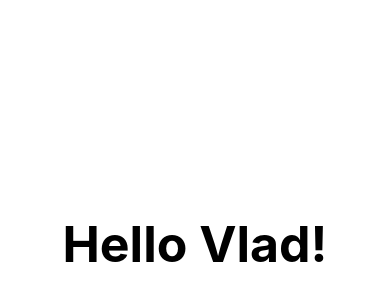
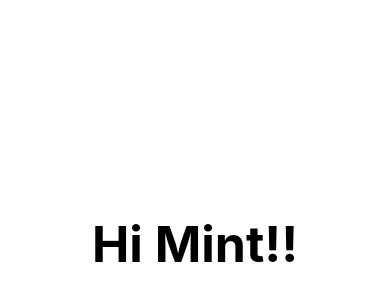
Before and after one commit to h-aburesha/react-native-app-bold, a React Native app in the folder mobile/: screen / in a window 390 px wide. Shown: the part 178-478 px from the top of the page. Built offline with nearby package versions, Linux system fonts and the light colour scheme.

Commit message:
redux store setup done

```diff
--- a/mobile/App.js
+++ b/mobile/App.js
@@ -1,12 +1,17 @@
+import { Provider } from "react-redux";
+import store from "./Redux/store";
+
 import { StatusBar } from "expo-status-bar";
 import { StyleSheet, Text, View } from "react-native";
 
 export default function App() {
     return (
-        <View style={styles.container}>
-            <Text style={styles.titleText}>Hello Vlad!</Text>
-            <StatusBar style="auto" />
-        </View>
+        <Provider store={store}>
+            <View style={styles.container}>
+                <Text style={styles.titleText}>Hi Mint!!</Text>
+                <StatusBar style="auto" />
+            </View>
+        </Provider>
     );
 }
 
--- /dev/null
+++ b/mobile/Redux/store.js
@@ -0,0 +1,10 @@
+import { configureStore } from "@reduxjs/toolkit";
+import userSlice from "./userSlice";
+
+const store = configureStore({
+    reducer: {
+        user: userSlice.reducer,
+    },
+});
+
+export default store;
--- /dev/null
+++ b/mobile/Redux/userSlice.js
@@ -0,0 +1,21 @@
+import { createSlice } from "@reduxjs/toolkit";
+
+const userSlice = createSlice({
+    name: "user",
+    initialState: {},
+    reducers: {
+        setUser: (state, action) => {
+            state.user = action.payload;
+        },
+        updateProfilePic: (state, action) => {
+            state.user.profilepicurl = action.payload;
+        },
+        updateUserBio: (state, action) => {
+            state.user.bio = action.payload;
+        },
+    },
+});
+
+export const { setUser, updateProfilePic, updateUserBio } = userSlice.actions;
+
+export default userSlice;
--- a/mobile/package.json
+++ b/mobile/package.json
@@ -9,10 +9,13 @@
     "web": "expo start --web"
   },
   "dependencies": {
+    "@reduxjs/toolkit": "^1.9.1",
     "expo": "~47.0.12",
     "expo-status-bar": "~1.4.2",
     "react": "18.1.0",
-    "react-native": "0.70.5"
+    "react-native": "0.70.5",
+    "react-redux": "^8.0.5",
+    "redux": "^4.2.0"
   },
   "devDependencies": {
     "@babel/core": "^7.12.9"
```
Also changed, not shown: 1 other file (tests, documents, lock files or other folders).
